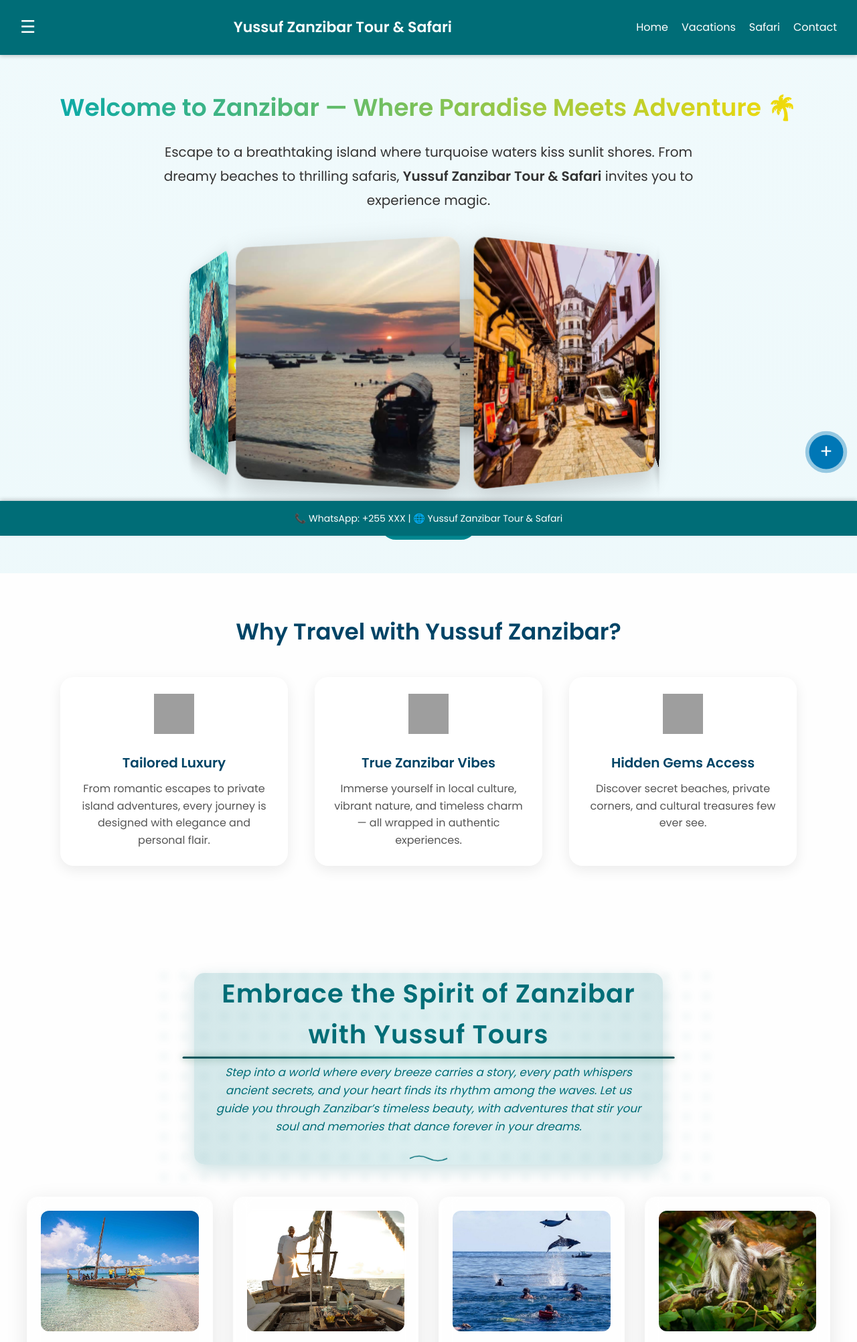
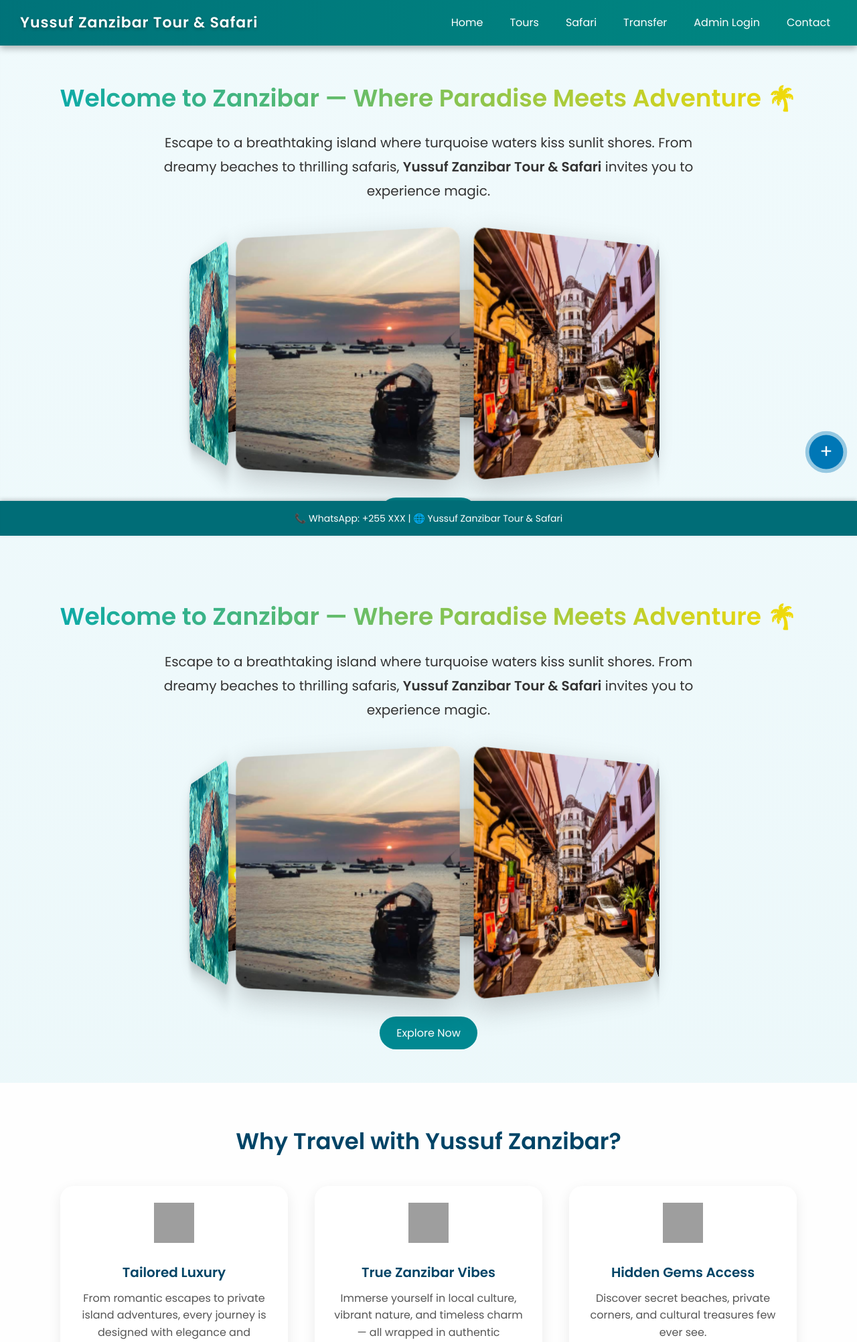
Before and after one commit to Huxjay/Yussuf_Zamzibar_Tours-Safari, a PHP site: page / in a window 1280 px wide. Shown: the top 2004 px of the page at 67% size. Run offline with PHP 8.4, Linux system fonts and the light colour scheme; grey boxes are pictures that could not be loaded.

Commit message:
header,manu and sidebar, transfer link

```diff
--- a/assets/css/index.css
+++ b/assets/css/index.css
@@ -34,7 +38,47 @@
       font-size: 22px;
       font-weight: 600;
     }
+/* ===== Header ===== */
+header {
+  background: linear-gradient(90deg, #006D77, #009688);
+  background-size: 200% 200%;
+  animation: gradientShift 6s ease infinite;
+  color: white;
+  padding: 15px 30px;
+  display: flex;
+  justify-content: space-between;
+  align-items: center;
+  position: sticky;
+  top: 0;
+  z-index: 1000;
+  box-shadow: 0 4px 10px rgba(0, 0, 0, 0.3);
+  transition: box-shadow 0.3s ease;
+}
 
+header.scrolled {
+  box-shadow: 0 6px 20px rgba(0,0,0,0.4);
+}
+
+@keyframes gradientShift {
+  0% { background-position: 0% 50%; }
+  50% { background-position: 100% 50%; }
+  100% { background-position: 0% 50%; }
+}
+
+header h1 {
+  font-size: 22px;
+  font-weight: 600;
+  letter-spacing: 1px;
+  text-shadow: 0 2px 5px rgba(0,0,0,0.3);
+  animation: fadeDown 0.6s ease;
+}
+
+@keyframes fadeDown {
+  from { opacity: 0; transform: translateY(-10px); }
+  to { opacity: 1; transform: translateY(0); }
+}
+
+/* ===== Desktop Navigation ===== */
 .desktop-nav {
   display: flex;
   gap: 20px;
@@ -44,36 +88,69 @@
   color: white;
   text-decoration: none;
   font-weight: 500;
-      transition: color 0.3s ease;
+  padding: 6px 10px;
+  position: relative;
+  transition: color 0.3s ease, text-shadow 0.3s ease;
+}
+
+.desktop-nav a::after {
+  content: "";
+  position: absolute;
+  width: 0%;
+  height: 2px;
+  left: 0;
+  bottom: 0;
+  background: #FFDD00;
+  transition: width 0.3s ease;
 }
 
 .desktop-nav a:hover {
   color: #FFDD00;
+  text-shadow: 0 0 8px rgba(255,221,0,0.6);
 }
 
+.desktop-nav a:hover::after {
+  width: 100%;
+}
+
+/* ===== Toggle Button ===== */
 .menu-toggle {
   font-size: 26px;
   cursor: pointer;
   color: white;
-      display: block;
-      margin-right: 20px;
+  display: none;
+  transition: transform 0.3s ease;
 }
 
+.menu-toggle:hover {
+  transform: rotate(90deg) scale(1.1);
+}
+
+/* ===== Sidebar with Glass Effect ===== */
 #sidebar {
   position: fixed;
   top: 0;
   left: -250px;
-      width: 220px;
+  width: 240px;
   height: 100%;
-      background-color: #004d4d;
+  background: rgba(0, 77, 77, 0.8);
+  backdrop-filter: blur(8px);
   color: white;
-      transition: left 0.3s ease;
+  transition: left 0.4s ease, transform 0.4s ease;
   z-index: 9999;
   padding: 20px;
+  box-shadow: 2px 0 8px rgba(0,0,0,0.3);
 }
 
 #sidebar.open {
   left: 0;
+  animation: bounceIn 0.5s ease;
+}
+
+@keyframes bounceIn {
+  0% { transform: translateX(-50px); opacity: 0; }
+  60% { transform: translateX(10px); opacity: 1; }
+  100% { transform: translateX(0); }
 }
 
 #sidebar .close-btn {
--- a/assets/js/index.js
+++ b/assets/js/index.js
@@ -1,25 +1,6 @@
 function toggleSidebar() {
-      document.getElementById('sidebar').classList.toggle('open');
-    }
-
-  const bubble = document.querySelector('.whatsapp-chat-bubble');
-
-  function toggleBubble(show) {
-    if (show) {
-      bubble.style.display = 'inline-block';
-    } else {
-      bubble.style.display = 'none';
-    }
-  }
-
-  // Initial: Show, then hide after 7 seconds
-  setTimeout(() => toggleBubble(false), 7000);
-
-  // Loop: Show every 22 seconds, hide after 7 seconds
-  setInterval(() => {
-    toggleBubble(true);
-    setTimeout(() => toggleBubble(false), 7000);
-  }, 22000);
+  document.getElementById('sidebar').classList.toggle('open');
+}
 
 
 
--- a/index.html
+++ b/index.php
@@ -8,27 +8,67 @@
   <link rel="stylesheet" href="./assets/css/index.css">
 
 </head>
-<body>
-
-  <header>
+<body><header>
     <div class="menu-toggle" onclick="toggleSidebar()">☰</div>
     <h1>Yussuf Zanzibar Tour & Safari</h1>
     <nav class="desktop-nav">
-      <a href="#">Home</a>
-      <a href="#">Vacations</a>
-      <a href="#">Safari</a>
+      <a href="index.php">Home</a>
+      <a href="index.php#tours">Tours</a>
+      <a href="index.php#safari">Safari</a>
+      <a href="index.php?page=transfer">Transfer</a>
+      <a href="#">Admin Login</a>
       <a href="#">Contact</a>
     </nav>
-  </header>
+</header>
 
-  <div id="sidebar">
+<div id="sidebar">
     <div class="close-btn" onclick="toggleSidebar()">✖</div>
     <ul>
-      <li><a href="#">Package</a></li>
-      <li><a href="#">Transfer</a></li>
-      <li><a href="#">Safari from Zanzibar</a></li>
+      <li><a href="index.php#tours">Tours</a></li>
+      <li><a href="index.php#safari">Safari</a></li>
+      <li><a href="index.php?page=transfer">Transfer</a></li>
+      <li><a href="#">Admin Login</a></li>
     </ul>
-  </div>
+</div>
+
+<!-- Main Content Area -->
+<main>
+<?php
+$page = $_GET['page'] ?? 'home';
+
+switch ($page) {
+    case 'transfer':
+        include 'transfer.php';
+        break;
+
+    default:
+        // Your homepage content
+        ?>
+<section class="intro">
+    <h2>Welcome to Zanzibar — Where Paradise Meets Adventure 🌴</h2>
+    <p>
+      Escape to a breathtaking island where turquoise waters kiss sunlit shores. From dreamy beaches to thrilling safaris, <strong>Yussuf Zanzibar Tour & Safari</strong> invites you to experience magic.
+    </p>
+
+    <div class="carousel-container">
+      <div class="slider">
+        <div class="slide"><img src="./assets/images/1716972340113.jpg" alt="Zanzibar 1"></div>
+        <div class="slide"><img src="./assets/images/IMG_20230120_215855_247.jpg" alt="Safari 1"></div>
+        <div class="slide"><img src="./assets/images/1699389072930.jpg" alt="Zanzibar 2"></div>
+        <div class="slide"><img src="./assets/images/IMG_20231026_181133_720.jpg" alt="Safari 2"></div>
+        <div class="slide"><img src="./assets/images/1716972340113.jpg" alt="Zanzibar 3"></div>
+        <div class="slide"><img src="./assets/images/IMG_20230120_215855_247.jpg" alt="Safari 3"></div>
+        <div class="slide"><img src="./assets/images/1699389072930.jpg" alt="Zanzibar 4"></div>
+        <div class="slide"><img src="./assets/images/IMG_20231026_181133_720.jpg" alt="Safari 4"></div>
+      </div>
+    </div>
+
+    <div class="button-container">
+      <button class="explore-btn">Explore Now</button>
+    </div>
+  </section>
+
+
 
   <section class="intro">
     <h2>Welcome to Zanzibar — Where Paradise Meets Adventure 🌴</h2>
@@ -54,6 +94,7 @@
     </div>
   </section>
 
+
   <section class="difference">
     <h2 class="section-title">Why Travel with Yussuf Zanzibar?</h2>
     <div class="features">
@@ -77,8 +118,7 @@
 
 
 
-
-<section class="tours-section">
+<section id="tours" class="tours-section">
 
 
 
@@ -293,7 +333,13 @@
 
 </section>
 
-<section class="safaris-section">
+
+
+
+
+
+
+        <section id = "safari" class="safaris-section">
 
   <div class="safaris-intro">
     <h2>Journey Into the Heart of Wild Tanzania with Yussuf Safaris</h2>
@@ -357,6 +403,9 @@
 
 </section>
 
+
+
+
 <!-- Floating Social Media Widget -->
 <div class="social-media-widget">
   <div class="toggle-btn" id="toggleSocials">+</div>
@@ -382,6 +431,15 @@
   </div>
 </div>
 
+<footer>
+    📞 WhatsApp: +255 XXX  | 🌐 Yussuf Zanzibar Tour & Safari
+  </footer>
+
+
+        <?php
+}
+?>
+</main>
 
 
 
@@ -399,9 +457,15 @@
 
 
 
-  <footer>
-    📞 WhatsApp: +255 XXX  | 🌐 Yussuf Zanzibar Tour & Safari
-  </footer>
+
+
+
+
+
+
+
+
+
   <script src="./assets/js/index.js"></script>
 </body>
 </html>
```
Also changed, not shown: other parts of assets/css/index.css (+46 -1 lines), copy.php (added), transfer.php (added). Lines whose indentation alone changed are shown as unchanged.
